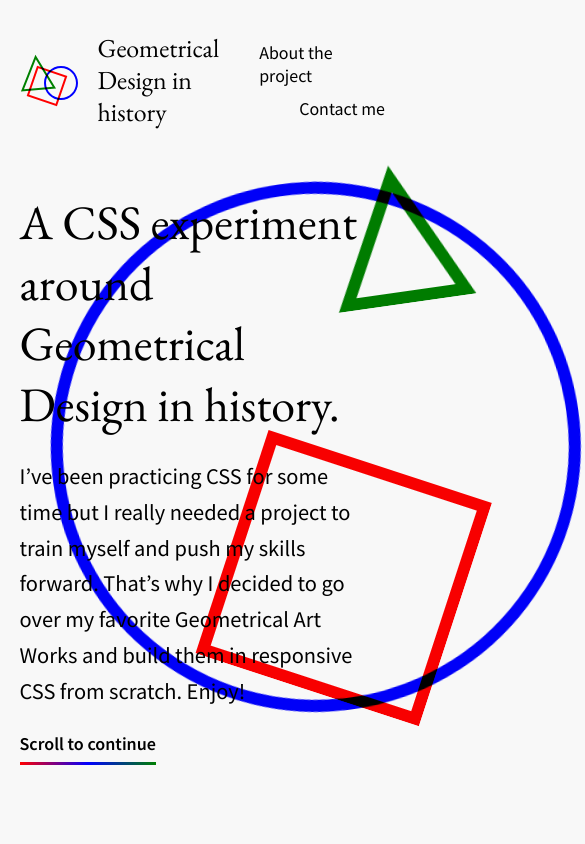
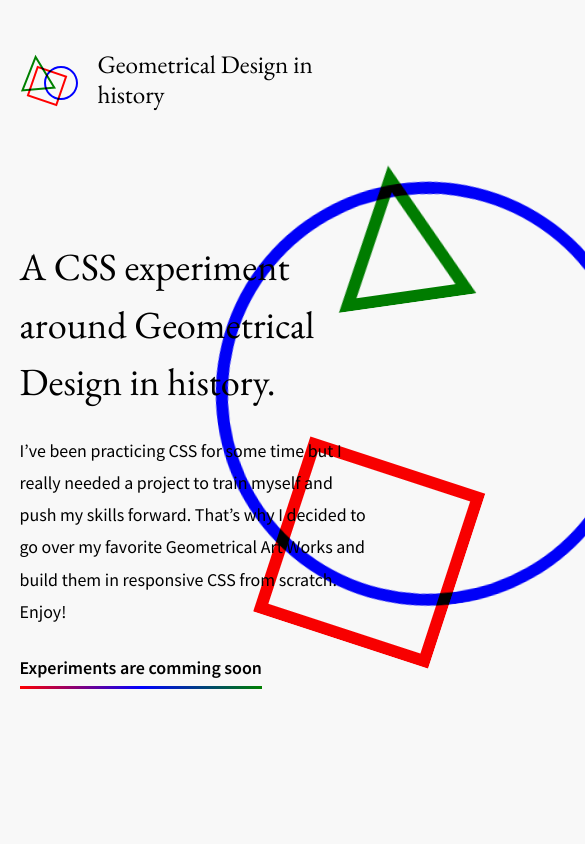
Before and after one commit to elechaudel/experiment, a plain HTML site: page geometrical-design/index.html in a window 390 px wide. Shown: the top 844 px of the page, 585 px wide, since content can reach past the window. Drawn offline with nearby package versions, Linux system fonts and the light colour scheme.

Commit message:
- added @sm media query - responsive font - new responsive position for shapes - content for soft launch only

```diff
--- a/geometrical-design/index.html
+++ b/geometrical-design/index.html
@@ -19,10 +19,10 @@
           <img src="assets/logo.svg" alt="">
           <h2 class="logo">Geometrical Design in history</h2>
         </a>
-        <ul>
+        <!-- <ul>
           <a class="js-anchor" href="#about"><li>About the project</li></a>
-          <a class="js-anchor" href="#"><li>Contact me</li></a>
-        </ul>
+          <a class="js-anchor" href="mailto:edgar@apart.lu?Subject=Hello"><li>Contact me</li></a>
+        </ul> -->
       </nav>
     </div>
   </div>
@@ -35,7 +35,7 @@
           <h1>A CSS experiment around Geometrical Design in history.</h1>
           <p class="subtitle">I’ve been practicing CSS for some time but I really needed a project to train myself and push my skills forward. That’s why I decided to go over my favorite Geometrical Art Works and build them in responsive CSS from scratch. Enjoy!</p>
           <div class="btn-scroll">
-            <a href="#">Scroll to continue</a>
+            <a href="#">Experiments are comming soon</a>
           </div>
         </div>
 
@@ -49,7 +49,7 @@
     </div>
   </section>
 
-<section class="about bg-white">
+<!-- <section class="about bg-white">
   <div class="container">
     <div class="about-section" id="about">
       <div class="content">
@@ -60,7 +60,7 @@
   </div>
 </section>
 
-<footer></footer>
+<footer></footer> -->
 
 </div>
 
--- a/geometrical-design/main.less
+++ b/geometrical-design/main.less
@@ -16,14 +16,27 @@ out:  ./main.css, sourcemap: false, compress: false
 
 // Media Queries
 
+// from Small Devices to larger screens - Tablet
+@sm: ~"only screen and (min-width: 576px)";
 // from Small Devices to larger screens - Tablets
-@sm: ~"only screen and (min-width: 750px)";
+@md: ~"only screen and (min-width: 750px)";
 // from Medium Devices to larger screens - Desktops
-@md: ~"only screen and (min-width: 970px)";
+@lg: ~"only screen and (min-width: 970px)";
 // from Large Devices to larger screen - Large desktops
-@lg: ~"only screen and (min-width: 1170px)";
+@xl: ~"only screen and (min-width: 1170px)";
 
 // Main text styles
+
+body {
+  background-color: @light-grey;
+  margin: 0;
+  font-size: 80%;
+  overflow-x: hidden;
+
+  @media @md {
+    font-size: 100%;
+  }
+}
 
 h1, h2, h3 {
   font-family: @garamond;
@@ -32,20 +45,21 @@ h1, h2, h3 {
 }
 
 h1 {
-  font-size: 3rem;
+  font-size: 3em;
   font-weight: normal;
-  line-height: 3.8rem;
+  line-height: 1.5em;
 }
 
 
 p {
   font-family: @source-sans;
-  font-size: 1rem;
+  font-size: 16px;
   font-weight: 400;
-  line-height: 1.6;
+  line-height: 34px;
 
   &.subtitle {
-    font-size: 1.4rem;
+    font-size: 1.4em;
+    line-height: 1.8em;
   }
 }
 
@@ -60,13 +74,6 @@ a {
   // -webkit-font-smoothing: antialiased;
   // -moz-osx-font-smoothing: grayscale;
   // box-sizing: border-box;
-}
-
-body {
-  background-color: @light-grey;
-  margin: 0;
-  font-size: 16px;
-  overflow-x: hidden;
 }
 
 .container {
@@ -92,7 +99,7 @@ nav {
 
   color: @black;
   font-family: @source-sans;
-  font-size: 1.12rem;
+  font-size: 18px;
   font-weight: normal;
 
   a {
@@ -117,8 +124,8 @@ nav {
 
     h2 {
       font-family: @garamond;
-      font-size: 1.62rem;
-      line-height: 2rem;
+      font-size: 1.4em;
+      line-height: 1.2em;
       font-weight: normal;
       margin: 0;
     }
@@ -136,8 +143,61 @@ nav {
   width: 100%;
   max-width: 570px;
   min-height: 400px;
-  height: ~"calc(100vh - 240px)";
+  height: ~"calc(100vh - 280px)";
 
+  .shapes {
+
+    .circle {
+      position: absolute;
+      top: 6vh;
+      right: -70vw;
+
+      mix-blend-mode: multiply;
+      width: 20vh;
+      height: 20vh;
+      min-width: 400px;
+      min-height: 400px;
+      border-radius: 100%;
+      border: 12px solid @primary-blue;
+
+      transform: translateY(0);
+      transform: translateX(0);
+
+      animation: triangle ease 12s infinite;
+    }
+
+    .square {
+      position: absolute;
+      top: 40vh;
+      right: -20vw;
+
+      mix-blend-mode: multiply;
+      width: 14vh;
+      height: 14vh;
+      min-width: 160px;
+      min-height: 160px;
+      border: 12px solid @primary-red;
+      transform: rotate(25deg);
+      transform: translateY(0px);
+      transform: translateX(0);
+
+      animation: square ease 12s infinite;
+    }
+
+    .triangle {
+      position: absolute;
+      top: 4vh;
+      right: -26vw;
+      mix-blend-mode: multiply;
+      transform: rotate(-15deg);
+      transform: translateY(0);
+      transform: translateX(0);
+
+      animation: triangle ease 12s infinite;
+    }
+  }
+
+  @media @sm {
     .shapes {
 
       .circle {
@@ -190,6 +250,7 @@ nav {
       }
     }
   }
+}
 
 &.btn-scroll {
   position: relative;
@@ -201,9 +262,9 @@ nav {
     // transform: translateX(-50%);
 
     font-family: @source-sans;
-    font-size: 1.13rem;
+    font-size: 18px;
     font-weight: 600;
-    padding-bottom: 10px;
+    padding: 10px 0px;
     background-color: transparent;
     border: none;
 
```
Also changed, not shown: geometrical-design/main.css. Lines whose indentation alone changed are shown as unchanged.
